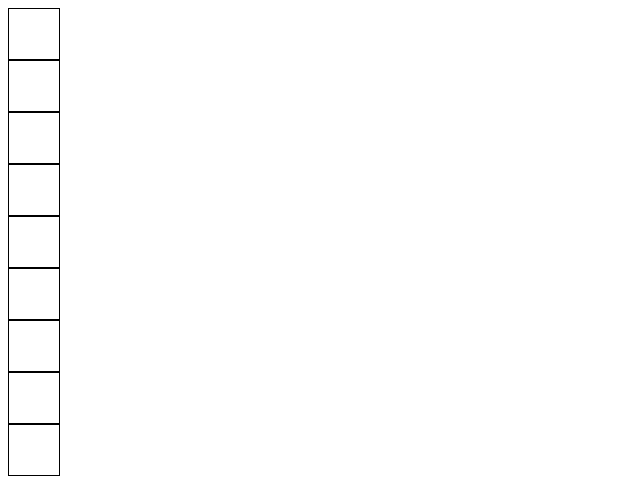
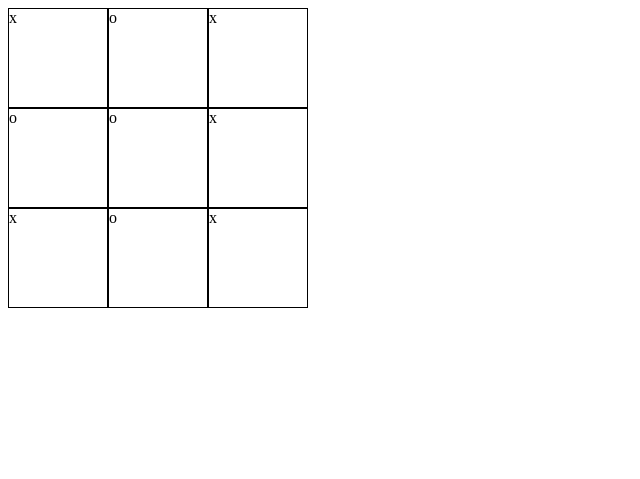
Before and after one commit to Azreus/tic-tac-toe, a plain HTML site: page index.html in a window 1280 px wide. Shown: the whole page, without its empty margins (0-640 px from the left). Drawn offline with Linux system fonts and the light colour scheme.

Commit message:
Load gameboard array elements onto webpage
The displayController module was created to handle the display-related
elements of the project.

```diff
--- a/index.html
+++ b/index.html
@@ -8,15 +8,17 @@
   <title>Tic-Tac-Toe</title>
 </head>
 <body>
-  <div class="square"></div>
-  <div class="square"></div>
-  <div class="square"></div>
-  <div class="square"></div>
-  <div class="square"></div>
-  <div class="square"></div>
-  <div class="square"></div>
-  <div class="square"></div>
-  <div class="square"></div>
+  <div class="game-board">
+    <div class="square" data-index="0"></div>
+    <div class="square" data-index="1"></div>
+    <div class="square" data-index="2"></div>
+    <div class="square" data-index="3"></div>
+    <div class="square" data-index="4"></div>
+    <div class="square" data-index="5"></div>
+    <div class="square" data-index="6"></div>
+    <div class="square" data-index="7"></div>
+    <div class="square" data-index="8"></div>
+  </div>
   <script src="script.js"></script>
 </body>
 </html>
--- a/script.js
+++ b/script.js
@@ -1,8 +1,25 @@
 const gameBoard = (() => {
-  let gameboard = ['x','o','x','o','o','x','x','o','x'];
+  let _gameboard = ['x','o','x','o','o','x','x','o','x'];
 
-  return {};
+  const getGameBoard = () => { return _gameboard; };
+
+  return { getGameBoard };
 })();
+
+const displayController = (() => {
+  const loadGameBoard = () => {
+    const squares = document.querySelectorAll('.square');
+    squares.forEach(square => {
+      let index = square.getAttribute('data-index');
+      let gameboard = gameBoard.getGameBoard();
+      square.textContent = gameboard[index];
+    });
+  };
+  loadGameBoard();
+  return { loadGameBoard };
+})();
+
+displayController.loadGameBoard();
 
 const player = () => {
   return {};
--- a/style.css
+++ b/style.css
@@ -1,5 +1,12 @@
+.game-board {
+  display: flex;
+  flex-wrap: wrap;
+  width: 300px;
+}
+
 .square {
   border: 1px solid black;
-  width: 50px;
-  height: 50px;
+  box-sizing: border-box;
+  width: 100px;
+  height: 100px;
 }
```
